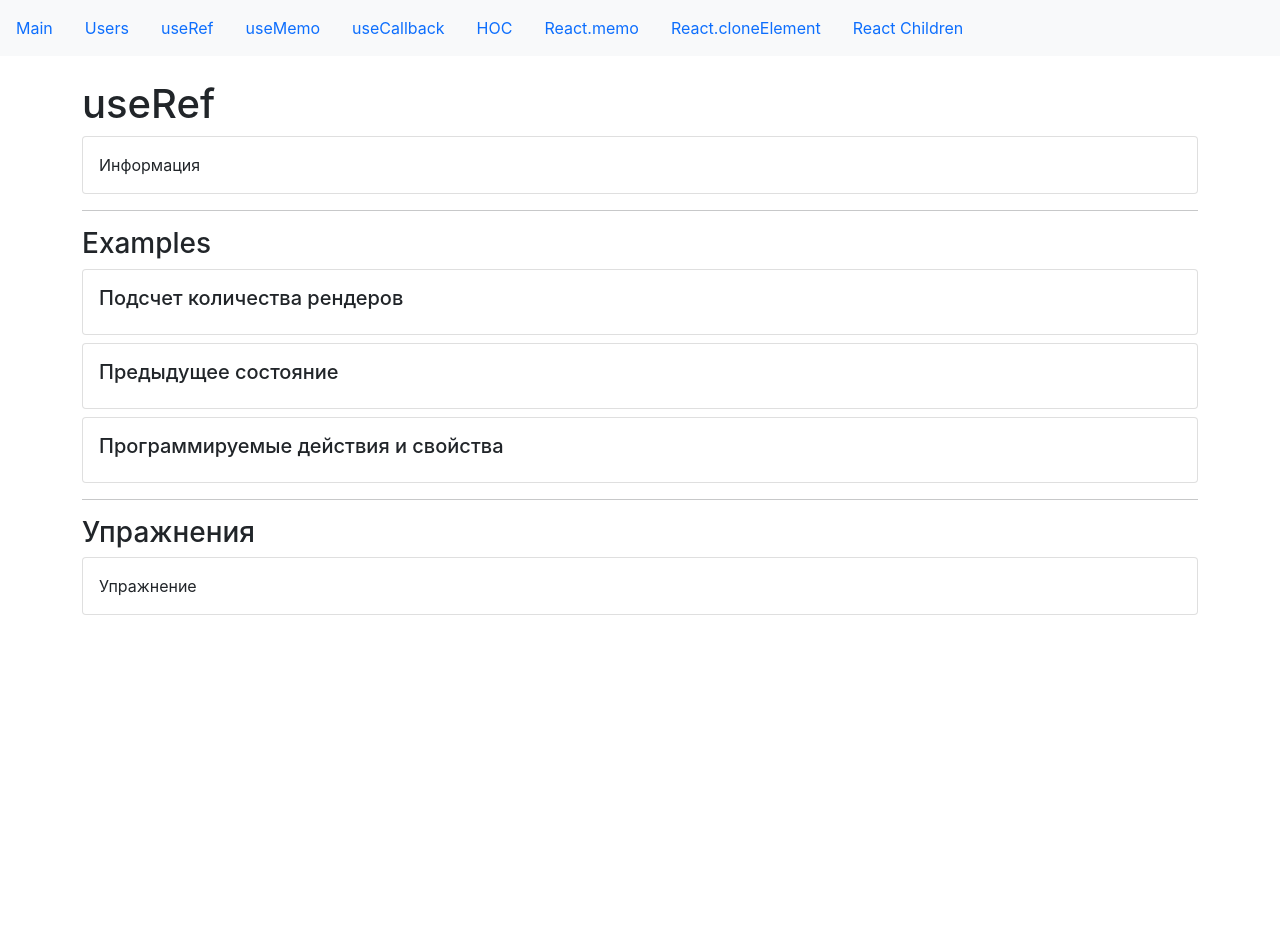
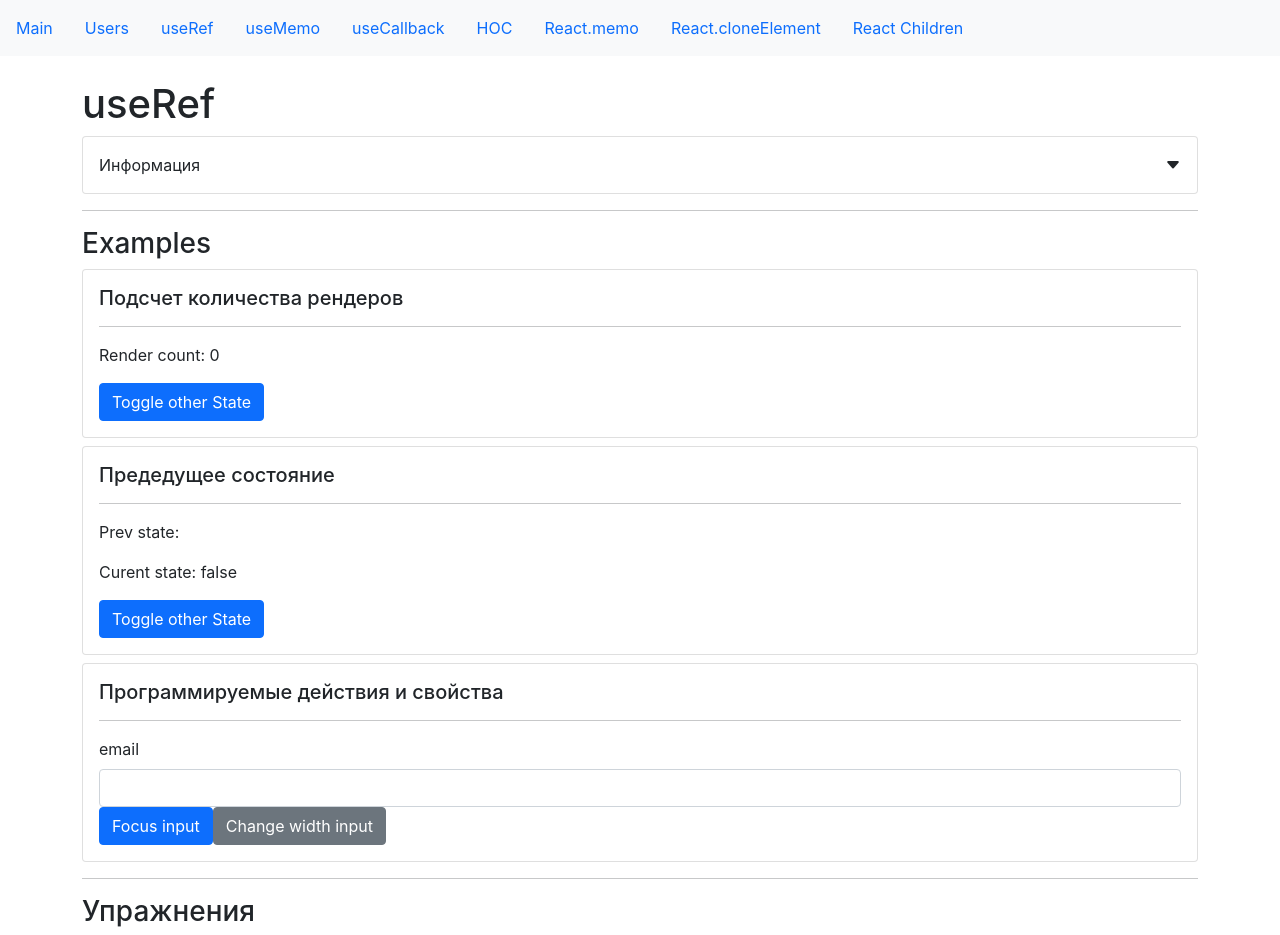
Before and after one commit to Grekalimbus/Additional-Hooks, a React (Create React App) app: page /useRef in a window 1280 px wide. Shown: the top 935 px of the page. Before the commit the page ends 800 px from the top, so only its background shows below. Built offline with nearby package versions, Linux system fonts and the light colour scheme.

Commit message:
passed use-ref

```diff
--- a/public/index.html
+++ b/public/index.html
@@ -10,14 +10,37 @@
             content="Web site created using create-react-app"
         />
         <link rel="apple-touch-icon" href="%PUBLIC_URL%/logo192.png" />
+        <link
+            rel="stylesheet"
+            href="https://cdn.jsdelivr.net/npm/bootstrap-icons@1.5.0/font/bootstrap-icons.css"
+        />
+        <!--
+      manifest.json provides metadata used when your web app is installed on a
+      user's mobile device or desktop. See https://developers.google.com/web/fundamentals/web-app-manifest/
+    -->
+        <link rel="manifest" href="%PUBLIC_URL%/manifest.json" />
+        <!--
+      Notice the use of %PUBLIC_URL% in the tags above.
+      It will be replaced with the URL of the `public` folder during the build.
+      Only files inside the `public` folder can be referenced from the HTML.
 
-    <!-- <link rel="manifest" href="%PUBLIC_URL%/manifest.json" /> -->
-
+      Unlike "/favicon.ico" or "favicon.ico", "%PUBLIC_URL%/favicon.ico" will
+      work correctly both with client-side routing and a non-root public URL.
+      Learn how to configure a non-root public URL by running `npm run build`.
+    -->
         <title>React App</title>
     </head>
     <body>
         <noscript>You need to enable JavaScript to run this app.</noscript>
         <div id="root"></div>
+        <!--
+      This HTML file is a template.
+      If you open it directly in the browser, you will see an empty page.
 
-  </body>
+      You can add webfonts, meta tags, or analytics to this file.
+      The build step will place the bundled scripts into the <body> tag.
+
+      To begin the development, run `npm start` or `yarn start`.
+      To create a production bundle, use `npm run build` or `yarn build`.
+    --></body>
 </html>
--- a/src/app/components/examples/useRef/prevState.jsx
+++ b/src/app/components/examples/useRef/prevState.jsx
@@ -1,10 +1,28 @@
-import React from "react";
+import React, { useRef, useState, useEffect } from "react";
 import CardWrapper from "../../common/Card";
 import SmallTitle from "../../common/typografy/smallTitle";
+import Divider from "../../common/divider";
+
 const PrevStateExample = () => {
+    const prevState = useRef("");
+    const [otherState, setOtherState] = useState("false");
+    const toggleOtherState = () => {
+        setOtherState((prevState) =>
+            prevState === "false" ? "true" : "false"
+        );
+    };
+    useEffect(() => {
+        prevState.current = otherState;
+    }, [otherState]);
     return (
         <CardWrapper>
-            <SmallTitle>Предыдущее состояние</SmallTitle>
+            <SmallTitle>Предедущее состояние</SmallTitle>
+            <Divider />
+            <p>Prev state: {prevState.current}</p>
+            <p>Curent state: {otherState}</p>
+            <button className="btn btn-primary" onClick={toggleOtherState}>
+                Toggle other State
+            </button>
         </CardWrapper>
     );
 };
--- a/src/app/components/examples/useRef/programmableActions.jsx
+++ b/src/app/components/examples/useRef/programmableActions.jsx
@@ -1,12 +1,39 @@
-import React from "react";
+import React, { useRef } from "react";
 import CardWrapper from "../../common/Card";
 import SmallTitle from "../../common/typografy/smallTitle";
+import Divider from "../../common/divider";
+
 const ProgrammableActionsExample = () => {
+    const inputRef = useRef();
+    const handleClick = () => {
+        console.log(inputRef.current.clientWidth);
+        inputRef.current.focus();
+    };
+    const handleClickWidth = () => {
+        inputRef.current.focus();
+        inputRef.current.style.width = "200px";
+    };
     return (
         <CardWrapper>
             <SmallTitle className="card-title">
                 Программируемые действия и свойства
             </SmallTitle>
+            <Divider />
+            <label htmlFor="email" className="form-label">
+                email
+            </label>
+            <input
+                ref={inputRef}
+                type="email"
+                className="form-control"
+                id="email"
+            />
+            <button className="btn btn-primary" onClick={handleClick}>
+                Focus input
+            </button>
+            <button className="btn btn-secondary" onClick={handleClickWidth}>
+                Change width input
+            </button>
         </CardWrapper>
     );
 };
--- a/src/app/components/examples/useRef/renderCount.jsx
+++ b/src/app/components/examples/useRef/renderCount.jsx
@@ -1,12 +1,30 @@
-import React from "react";
+// import { set } from "lodash";
+import React, { useRef, useState, useEffect } from "react";
 import CardWrapper from "../../common/Card";
 import SmallTitle from "../../common/typografy/smallTitle";
+import Divider from "../../common/divider";
+
 const RenderCountExample = () => {
+    const renderCount = useRef(0);
+    const [otherState, setOtherState] = useState(false);
+    const toggleOtherState = () => {
+        setOtherState(!otherState);
+    };
+    useEffect(() => {
+        renderCount.current++;
+    }, [otherState]);
     return (
         <CardWrapper>
             <SmallTitle>Подсчет количества рендеров</SmallTitle>
+            <Divider />
+            <p>Render count: {renderCount.current}</p>
+            <button className="btn btn-primary" onClick={toggleOtherState}>
+                Toggle other State
+            </button>
         </CardWrapper>
     );
 };
 
 export default RenderCountExample;
+// useRef не рендерит страницу
+// useRef хранится за пределами нашего компонента
--- a/src/app/components/exercises/useRefExercise.jsx
+++ b/src/app/components/exercises/useRefExercise.jsx
@@ -1,6 +1,15 @@
-import React from "react";
+import React, { useRef } from "react";
 import CollapseWrapper from "../common/collapse";
+
 const UseRefExercise = () => {
+    const divRef = useRef();
+    const textRef = useRef();
+    const handleClick = () => {
+        divRef.current.style.width = "150px";
+        divRef.current.style.heigth = "80px";
+        textRef.current.innerText = "Текст";
+    };
+
     return (
         <CollapseWrapper title="Упражнение">
             <p className="mt-3">
@@ -12,6 +21,7 @@ const UseRefExercise = () => {
                 <li>высота и ширина станут равны 150 и 80 соответственно</li>
             </ul>
             <div
+                ref={divRef}
                 className="bg-primary d-flex flex-row justify-content-center align-items-center rounded"
                 style={{
                     height: 40,
@@ -19,8 +29,11 @@ const UseRefExercise = () => {
                     color: "white"
                 }}
             >
-                <small>Блок</small>
+                <small ref={textRef}>Блок</small>
             </div>
+            <button className="btn btn-primary mt-2" onClick={handleClick}>
+                Change block
+            </button>
         </CollapseWrapper>
     );
 };
```
Also changed, not shown: package.json (+21 -6 lines), src/index.js (+13 -13 lines), .eslintrc.js (added), .prettierrc.js (added), public/manifest.json, 2 other files (tests, documents, lock files or other folders). Lines whose indentation alone changed are shown as unchanged.
